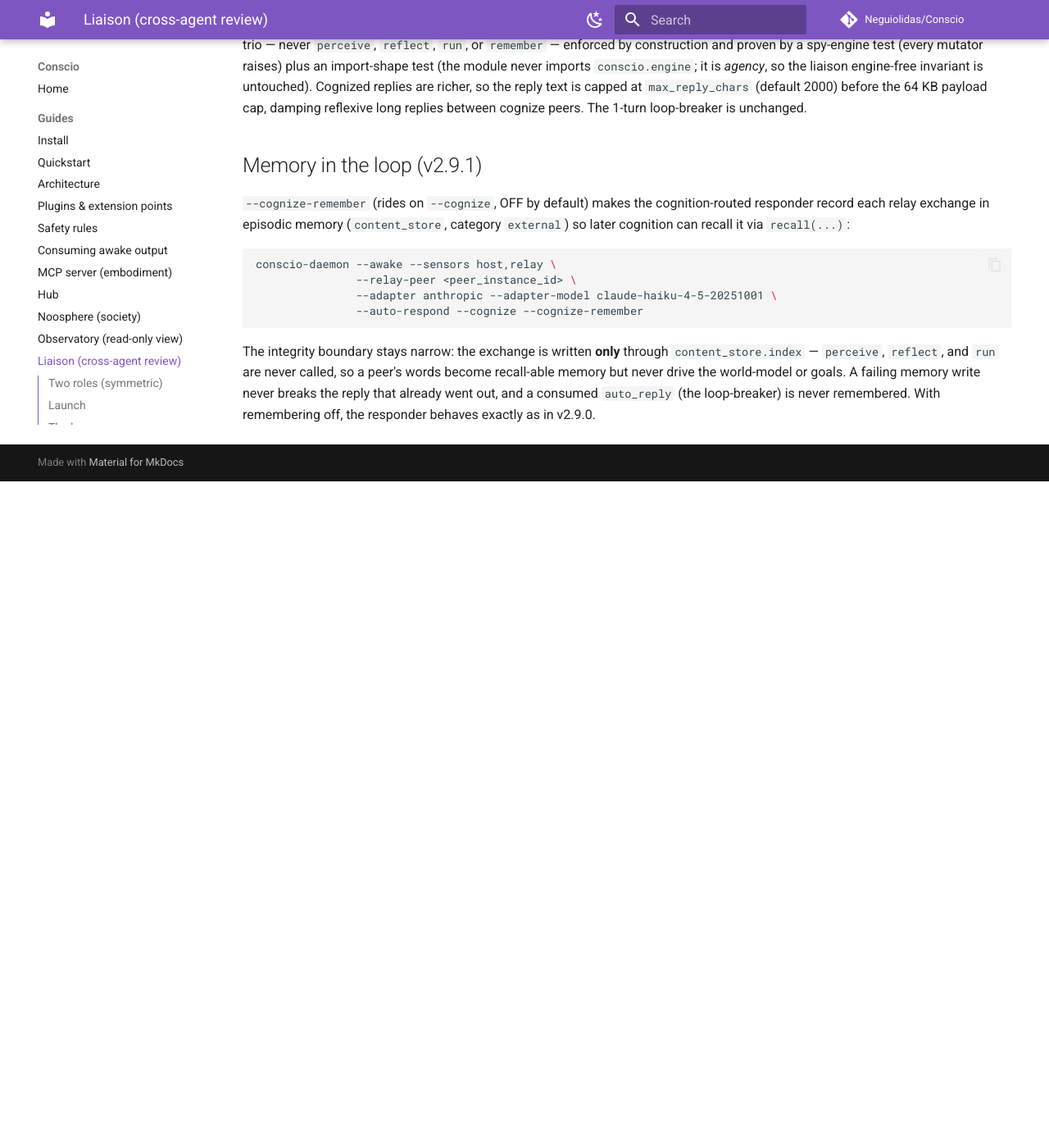
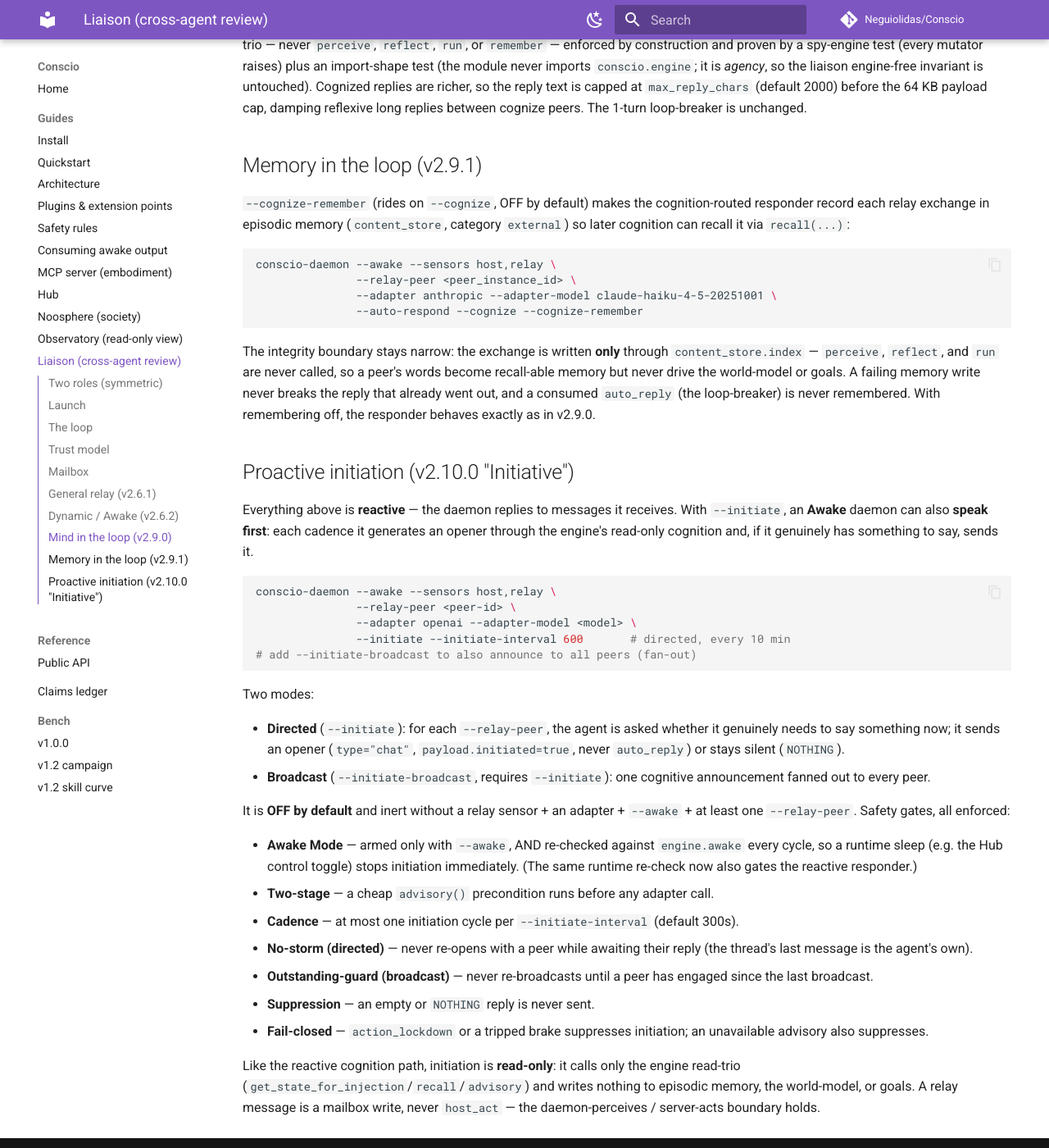
Before and after one commit to Neguiolidas/Conscio, an MkDocs documentation site: the page built from docs/guides/liaison.md, in a window 1280 px wide and 1400 px high, scrolled down 3836 px. Shown: the whole window at 82% size. Built offline with MkDocs 1.6.1 and Material for MkDocs 9.7.7, drawn with Linux system fonts in a browser that asks for light colours; comment, search, counter and statistics services are not loaded; before the commit the page ends 4423 px from its top, so only the background shows below that.

Commit message:
docs: v2.10.0 Initiative — version, changelog, README, CLAIMS #65, liaison guide [v2.10.0]
Co-Authored-By: Claude Opus 4.8 <noreply@anthropic.com>

````diff
--- a/conscio/__init__.py
+++ b/conscio/__init__.py
@@ -6,7 +6,7 @@ and goal generation. Adapts behavior based on the underlying model's
 context window size.
 """
 
-__version__ = "2.9.1"
+__version__ = "2.10.0"
 __author__ = "Neguiolidas / Neguitech"
 
 from .engine import ConsciousnessEngine
--- a/docs/guides/liaison.md
+++ b/docs/guides/liaison.md
@@ -206,3 +206,50 @@ peer's words become recall-able memory but never drive the world-model or goals.
 A failing memory write never breaks the reply that already went out, and a
 consumed `auto_reply` (the loop-breaker) is never remembered. With remembering
 off, the responder behaves exactly as in v2.9.0.
+
+## Proactive initiation (v2.10.0 "Initiative")
+
+Everything above is **reactive** — the daemon replies to messages it receives.
+With `--initiate`, an **Awake** daemon can also **speak first**: each cadence it
+generates an opener through the engine's read-only cognition and, if it genuinely
+has something to say, sends it.
+
+```bash
+conscio-daemon --awake --sensors host,relay \
+               --relay-peer <peer-id> \
+               --adapter openai --adapter-model <model> \
+               --initiate --initiate-interval 600       # directed, every 10 min
+# add --initiate-broadcast to also announce to all peers (fan-out)
+```
+
+Two modes:
+
+- **Directed** (`--initiate`): for each `--relay-peer`, the agent is asked whether
+  it genuinely needs to say something now; it sends an opener (`type="chat"`,
+  `payload.initiated=true`, never `auto_reply`) or stays silent (`NOTHING`).
+- **Broadcast** (`--initiate-broadcast`, requires `--initiate`): one cognitive
+  announcement fanned out to every peer.
+
+It is **OFF by default** and inert without a relay sensor + an adapter + `--awake`
++ at least one `--relay-peer`. Safety gates, all enforced:
+
+- **Awake Mode** — armed only with `--awake`, AND re-checked against
+  `engine.awake` every cycle, so a runtime sleep (e.g. the Hub control toggle)
+  stops initiation immediately. (The same runtime re-check now also gates the
+  reactive responder.)
+- **Two-stage** — a cheap `advisory()` precondition runs before any adapter call.
+- **Cadence** — at most one initiation cycle per `--initiate-interval` (default
+  300s).
+- **No-storm (directed)** — never re-opens with a peer while awaiting their reply
+  (the thread's last message is the agent's own).
+- **Outstanding-guard (broadcast)** — never re-broadcasts until a peer has engaged
+  since the last broadcast.
+- **Suppression** — an empty or `NOTHING` reply is never sent.
+- **Fail-closed** — `action_lockdown` or a tripped brake suppresses initiation;
+  an unavailable advisory also suppresses.
+
+Like the reactive cognition path, initiation is **read-only**: it calls only the
+engine read-trio (`get_state_for_injection`/`recall`/`advisory`) and writes
+nothing to episodic memory, the world-model, or goals. A relay message is a
+mailbox write, never `host_act` — the daemon-perceives / server-acts boundary
+holds.
````
Also changed, not shown: CHANGELOG.md (+33 -0 lines), README.md (+3 -2 lines), docs/CLAIMS.md (+1 -0 lines).
